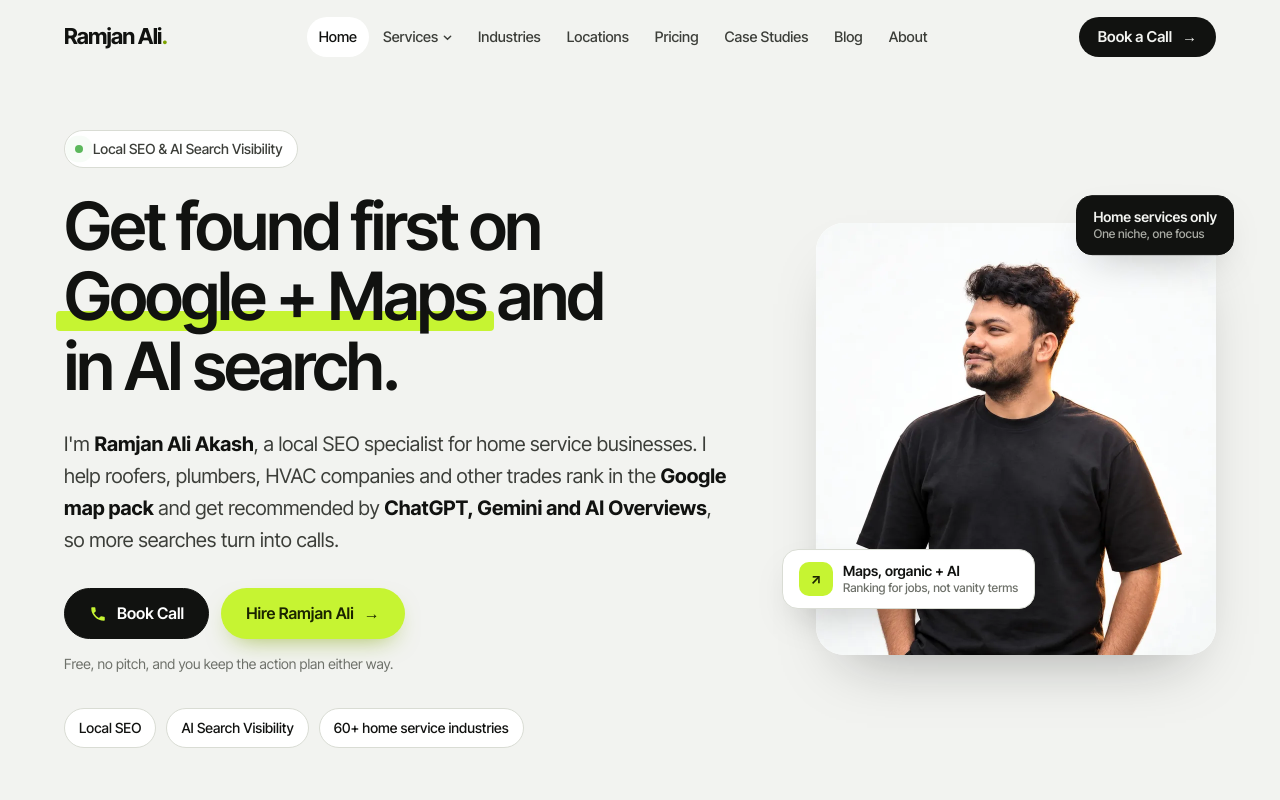
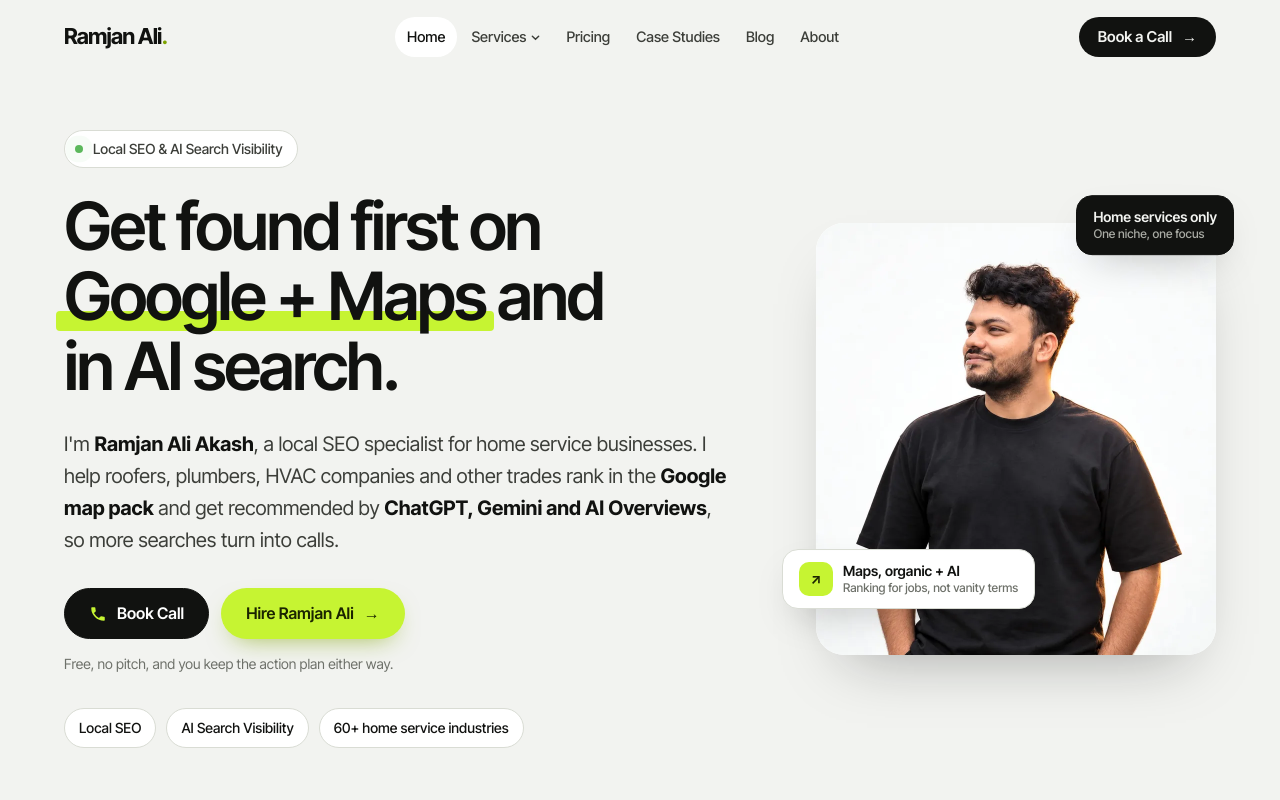
Before and after one commit to ramjanalimeet/ramjan-ali-tracker, a Next.js app: page / in a window 1280 px wide. Shown: the top 800 px of the page. Built offline with nearby package versions, Linux system fonts and the light colour scheme.

Commit message:
Simplify the main navigation

```diff
--- a/components/Header.tsx
+++ b/components/Header.tsx
@@ -6,7 +6,6 @@ import { useEffect, useState } from "react";
 import { ALL_SERVICES, SERVICE_GROUPS } from "@/lib/services";
 
 const LINKS = [
-  { href: "/locations", label: "Locations" },
   { href: "/pricing", label: "Pricing" },
   { href: "/case-studies", label: "Case Studies" },
   { href: "/blog", label: "Blog" },
@@ -39,7 +38,6 @@ export function Header() {
   const page = (on: boolean) => (on ? ("page" as const) : undefined);
   const isCurrent = (href: string) => pathname === href || pathname.startsWith(`${href}/`);
   const onServices = pathname === "/seo-services" || ALL_SERVICES.some((s) => pathname === s.href);
-  const onIndustries = pathname === "/industries" || pathname.startsWith("/local-seo/");
 
   return (
     <>
@@ -84,11 +82,6 @@ export function Header() {
                     </div>
                   </div>
                 </div>
-              </li>
-              <li>
-                <Link href="/industries" aria-current={page(onIndustries)}>
-                  Industries
-                </Link>
               </li>
               {LINKS.map((l) => (
                 <li key={l.href}>
@@ -136,7 +129,6 @@ export function Header() {
             </li>
           </ul>
         </details>
-        <Link href="/industries">Industries</Link>
         {LINKS.map((l) => (
           <Link key={l.href} href={l.href}>
             {l.label}
```
